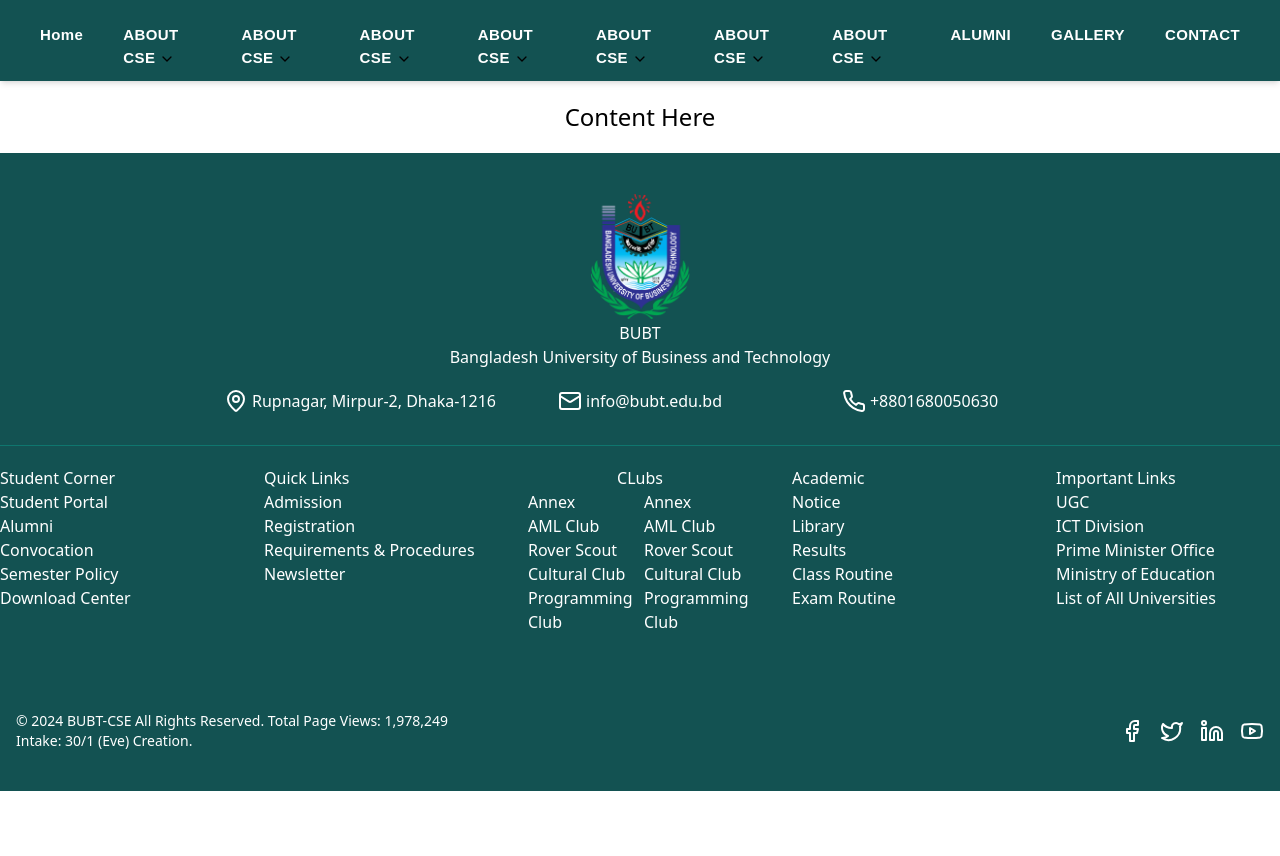
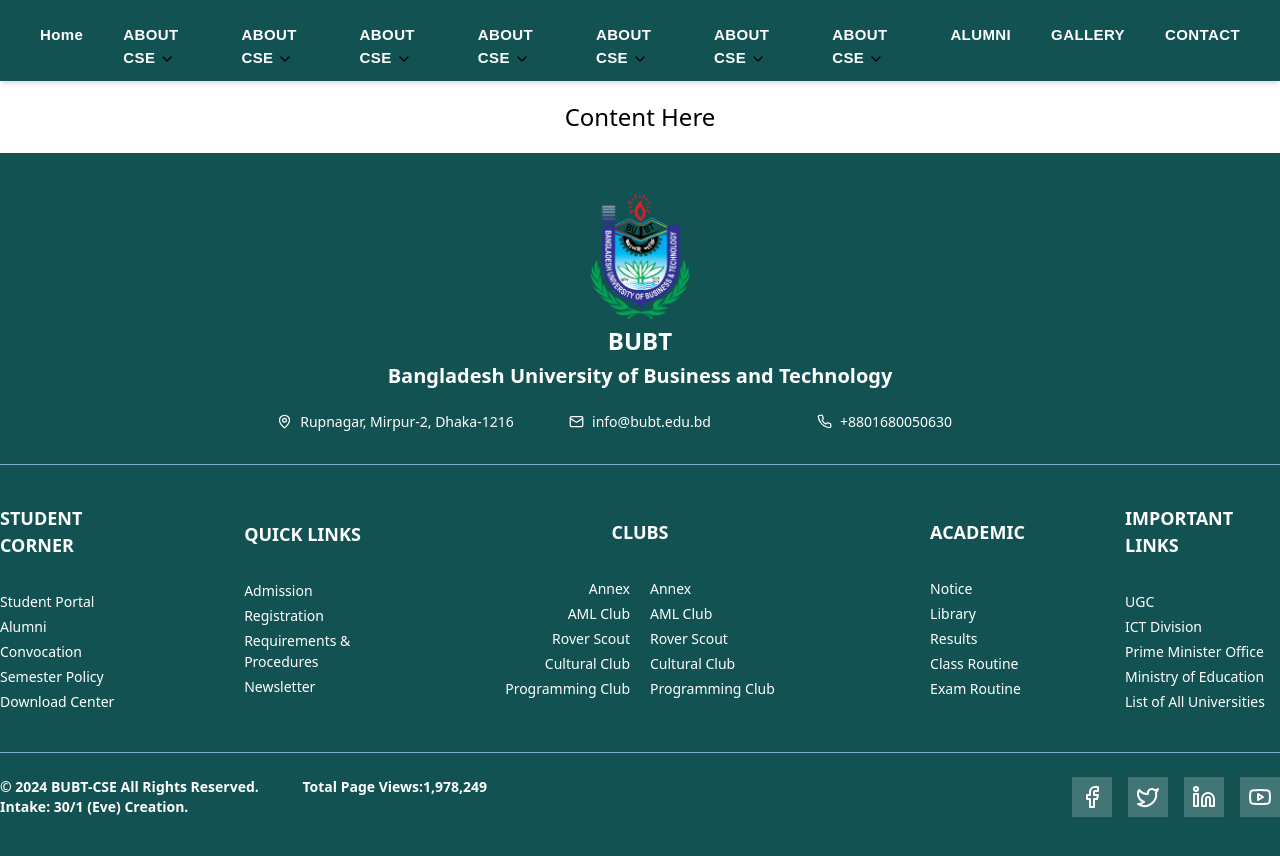
Before and after one commit to mdsajalali/cse-bubt, a Next.js app: page / in a window 1280 px wide. Before the commit the page ends 800 px from the top, so only its background shows below. Built offline with nearby package versions, Linux system fonts and the light colour scheme.

Commit message:
add: footer design

```diff
--- a/src/components/shared/Footer.tsx
+++ b/src/components/shared/Footer.tsx
@@ -8,10 +8,13 @@
   Youtube,
 } from "lucide-react";
 import Image from "next/image";
+import Container from "./Container";
+import Link from "next/link";
 
 const Footer = () => {
   return (
     <footer className="bg-primary py-10 text-white">
+      <Container>
         {/* Top Section */}
 
         <div>
@@ -22,140 +25,156 @@
               width={100}
               height={100}
             />
-          <h1>BUBT</h1>
-          <h1>Bangladesh University of Business and Technology</h1>
+            <h1 className="py-1 text-2xl font-bold">BUBT</h1>
+            <h1 className="text-[20px] font-semibold">
+              Bangladesh University of Business and Technology
+            </h1>
             <div className="grid grid-cols-1 place-items-center gap-2 pt-5 sm:grid-cols-2 md:grid-cols-3">
-            <div className="flex gap-1">
-              <MapPin />
-              <p>Rupnagar, Mirpur-2, Dhaka-1216</p>
+              <div className="hover:text-text_color flex cursor-pointer items-center gap-2 duration-300">
+                <MapPin size={15} />
+                <p className="text-[14px]">Rupnagar, Mirpur-2, Dhaka-1216</p>
               </div>
-            <div className="flex gap-1">
-              <Mail />
-              <p>info@bubt.edu.bd</p>
+              <div className="hover:text-text_color flex cursor-pointer items-center gap-2 duration-300">
+                <Mail size={15} />
+                <p className="text-[14px]">info@bubt.edu.bd</p>
               </div>
-            <div className="flex gap-1">
-              <Phone />
-              <p>+8801680050630</p>
+              <div className="hover:text-text_color flex cursor-pointer items-center gap-2 duration-300">
+                <Phone size={15} />
+                <p className="text-[14px]">+8801680050630</p>
               </div>
             </div>
           </div>
 
           {/* Divider */}
-        <div className="mt-8 border-t border-teal-700" />
+          <div className="mt-8 border-t border-[#81B0CC]" />
 
-        <div className="container mx-auto grid grid-cols-1 gap-10 py-5 sm:grid-cols-2 md:grid-cols-3 lg:grid-cols-4 xl:grid-cols-5">
-          <div>
-            <h1>Student Corner</h1>
-            <ul>
-              <li>
+          <div className="grid grid-cols-12 place-items-center gap-[70px] py-10">
+            <div className="col-span-2">
+              <h1 className="text-[18px] font-semibold uppercase">
+                Student Corner
+              </h1>
+              <ul className="mt-8">
+                <li className="hover:text-text_color text-[14px] duration-300 hover:underline">
                   <a href="#">Student Portal</a>
                 </li>
-              <li>
+                <li className="hover:text-text_color py-1 text-[14px] duration-300 hover:underline">
                   <a href="#">Alumni</a>
                 </li>
-              <li>
+                <li className="hover:text-text_color text-[14px] duration-300 hover:underline">
                   <a href="#">Convocation</a>
                 </li>
-              <li>
+                <li className="hover:text-text_color py-1 text-[14px] duration-300 hover:underline">
                   <a href="#">Semester Policy</a>
                 </li>
-              <li>
+                <li className="hover:text-text_color text-[14px] duration-300 hover:underline">
                   <a href="#">Download Center</a>
                 </li>
               </ul>
             </div>
-          <div>
-            <h1>Quick Links</h1>
-            <ul>
-              <li>
+
+            <div className="col-span-2">
+              <h1 className="text-[18px] font-semibold uppercase">
+                Quick Links
+              </h1>
+              <ul className="mt-8">
+                <li className="hover:text-text_color text-[14px] duration-300 hover:underline">
                   <a href="#">Admission</a>
                 </li>
-              <li>
+                <li className="hover:text-text_color py-1 text-[14px] duration-300 hover:underline">
                   <a href="#">Registration</a>
                 </li>
-              <li>
-                <a href="#">Requirements & Procedures</a>
+                <li className="hover:text-text_color pb-1 text-[14px] duration-300 hover:underline">
+                  <a href="#">
+                    Requirements & <br /> Procedures
+                  </a>
                 </li>
-              <li>
+                <li className="hover:text-text_color text-[14px] duration-300 hover:underline">
                   <a href="#">Newsletter</a>
                 </li>
               </ul>
             </div>
-          <div>
-            <h1 className="text-center">CLubs</h1>
-            <div className="flex gap-2">
-              <ul>
-                <li>
+
+            <div className="col-span-4">
+              <h1 className="text-center text-[18px] font-semibold uppercase">
+                CLubs
+              </h1>
+              <div className="flex justify-center gap-5">
+                <ul className="mt-8 text-end">
+                  <li className="hover:text-text_color text-[14px] duration-300 hover:underline">
                     <a href="#">Annex</a>
                   </li>
-                <li>
+                  <li className="hover:text-text_color py-1 text-[14px] duration-300 hover:underline">
                     <a href="#">AML Club</a>
                   </li>
-                <li>
+                  <li className="hover:text-text_color text-[14px] duration-300 hover:underline">
                     <a href="#">Rover Scout</a>
                   </li>
-                <li>
+                  <li className="hover:text-text_color py-1 text-[14px] duration-300 hover:underline">
                     <a href="#">Cultural Club</a>
                   </li>
-                <li>
+                  <li className="hover:text-text_color text-[14px] duration-300 hover:underline">
                     <a href="#">Programming Club</a>
                   </li>
                 </ul>
-              <ul>
-                <li>
+                <ul className="mt-8">
+                  <li className="hover:text-text_color text-[14px] duration-300 hover:underline">
                     <a href="#">Annex</a>
                   </li>
-                <li>
+                  <li className="hover:text-text_color pt-1 text-[14px] duration-300 hover:underline">
                     <a href="#">AML Club</a>
                   </li>
-                <li>
+                  <li className="hover:text-text_color pt-1 text-[14px] duration-300 hover:underline">
                     <a href="#">Rover Scout</a>
                   </li>
-                <li>
+                  <li className="hover:text-text_color py-1 text-[14px] duration-300 hover:underline">
                     <a href="#">Cultural Club</a>
                   </li>
-                <li>
+                  <li className="hover:text-text_color text-[14px] duration-300 hover:underline">
                     <a href="#">Programming Club</a>
                   </li>
                 </ul>
               </div>
             </div>
-          <div>
-            <h1>Academic</h1>
-            <ul>
-              <li>
+
+            <div className="col-span-2">
+              <h1 className="text-[18px] font-semibold uppercase">Academic</h1>
+              <ul className="mt-8">
+                <li className="hover:text-text_color text-[14px] duration-300 hover:underline">
                   <a href="#">Notice</a>
                 </li>
-              <li>
+                <li className="hover:text-text_color py-1 text-[14px] duration-300 hover:underline">
                   <a href="#">Library</a>
                 </li>
-              <li>
+                <li className="hover:text-text_color text-[14px] duration-300 hover:underline">
                   <a href="#">Results</a>
                 </li>
-              <li>
+                <li className="hover:text-text_color py-1 text-[14px] duration-300 hover:underline">
                   <a href="#">Class Routine</a>
                 </li>
-              <li>
+                <li className="hover:text-text_color text-[14px] duration-300 hover:underline">
                   <a href="#">Exam Routine</a>
                 </li>
               </ul>
             </div>
-          <div>
-            <h1>Important Links</h1>
-            <ul>
-              <li>
+
+            <div className="col-span-2">
+              <h1 className="text-[18px] font-semibold uppercase">
+                Important Links
+              </h1>
+              <ul className="mt-8">
+                <li className="hover:text-text_color text-[14px] duration-300 hover:underline">
                   <a href="#">UGC</a>
                 </li>
-              <li>
+                <li className="hover:text-text_color py-1 text-[14px] duration-300 hover:underline">
                   <a href="#">ICT Division</a>
                 </li>
-              <li>
+                <li className="hover:text-text_color text-[14px] duration-300 hover:underline">
                   <a href="#">Prime Minister Office</a>
                 </li>
-              <li>
+                <li className="hover:text-text_color py-1 text-[14px] duration-300 hover:underline">
                   <a href="#">Ministry of Education</a>
                 </li>
-              <li>
+                <li className="hover:text-text_color text-[14px] duration-300 hover:underline">
                   <a href="#">List of All Universities</a>
                 </li>
               </ul>
@@ -164,25 +183,59 @@
         </div>
 
         {/* Divider */}
-      <div className="border-primary mt-8 border-t" />
+        <div className="border-t border-[#81B0CC]" />
 
         {/* Bottom Section */}
-      <div className="container mx-auto mt-6 flex flex-col items-center justify-between space-y-4 px-4 lg:flex-row lg:space-y-0">
+        <div className="mt-6 flex flex-col items-center justify-between space-y-4 lg:flex-row lg:space-y-0">
           {/* Copyright */}
-        <p className="text-center text-sm lg:text-left">
-          &copy; 2024 BUBT-CSE All Rights Reserved. Total Page Views: 1,978,249
+          <p className="text-center text-sm font-semibold lg:text-left">
+            &copy; 2024 BUBT-CSE All Rights Reserved.{" "}
+            <span className="ml-10">Total Page Views:</span>
+            1,978,249
             <br />
+            <Link
+              className="hover:text-text_color duration-300"
+              href="/https://cse.bubt.edu.bd/meetTheCreator"
+            >
               Intake: 30/1 (Eve) Creation.
+            </Link>
           </p>
 
           {/* Social Icons */}
           <div className="flex space-x-4">
-          <Facebook className="cursor-pointer hover:text-gray-300" size={24} />
-          <Twitter className="cursor-pointer hover:text-gray-300" size={24} />
-          <Linkedin className="cursor-pointer hover:text-gray-300" size={24} />
-          <Youtube className="cursor-pointer hover:text-gray-300" size={24} />
+            <Link href="https://www.facebook.com/BUBTOfficial/" target="_blank">
+              <Facebook
+                className="hover:bg-text_color size-10 cursor-pointer bg-white/20 p-2 duration-300 hover:text-gray-300"
+                size={24}
+              />
+            </Link>
+            <Link href="https://x.com/BubtOfficial" target="_blank">
+              <Twitter
+                className="hover:bg-text_color size-10 cursor-pointer bg-white/20 p-2 duration-300 hover:text-gray-300"
+                size={24}
+              />
+            </Link>
+            <Link
+              href="https://www.linkedin.com/school/bubt-official/posts/?feedView=all"
+              target="_blank"
+            >
+              <Linkedin
+                className="hover:bg-text_color size-10 cursor-pointer bg-white/20 p-2 duration-300 hover:text-gray-300"
+                size={24}
+              />
+            </Link>
+            <Link
+              href="https://www.youtube.com/channel/UCRy_y_ExPHhDbAh8Ouo4LDA"
+              target="_blank"
+            >
+              <Youtube
+                className="hover:bg-text_color size-10 cursor-pointer bg-white/20 p-2 duration-300 hover:text-gray-300"
+                size={24}
+              />
+            </Link>
           </div>
         </div>
+      </Container>
     </footer>
   );
 };
--- a/tailwind.config.ts
+++ b/tailwind.config.ts
@@ -11,6 +11,7 @@
     extend: {
       colors: {
         primary: "#135252",
+        text_color: "#B9976A",
       },
     },
   },
```
Lines whose indentation alone changed are shown as unchanged.
